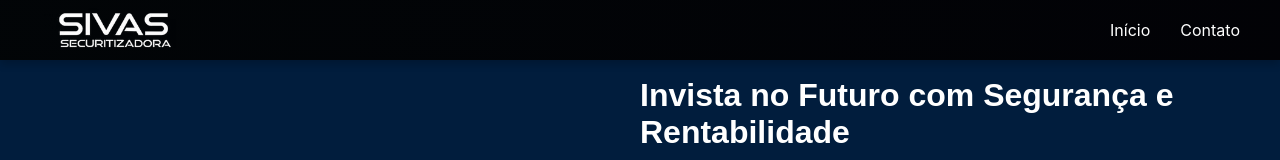
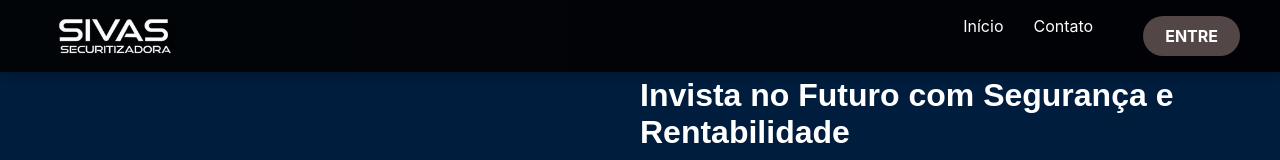
Before and after one commit to OzymandiasKok/SivasFront, a React (Create React App) app: page / in a window 1280 px wide. Shown: the top 160 px of the page. Built offline with nearby package versions, Linux system fonts and the light colour scheme.

Commit message:
adcionado botão

```diff
--- a/src/components/Header.css
+++ b/src/components/Header.css
@@ -121,6 +121,12 @@
   .nav-menu a:hover {
     background-color: #00b4ff;
   }
+
+  /* Ajuste no botão de login em telas pequenas */
+  .login-button {
+    margin-left: 10px;  /* Ajusta o espaço do botão para a esquerda */
+    margin-right: 0;  /* Remover o margin-right se necessário */
+  }
 }
 
 /* Media Query para telas muito pequenas (celulares) */
@@ -133,4 +139,46 @@
   .menu-toggle i {
     font-size: 30px; /* Aumenta o ícone em telas pequenas */
   }
+
+  /* Ajuste no botão de login em telas muito pequenas */
+  .login-button {
+    margin-left: 0;  /* Reduz a margem da esquerda */
+    padding: 8px 15px;  /* Ajusta o padding do botão */
+    font-size: 14px;  /* Ajusta o tamanho da fonte */
+  }
 }
+
+/* Botão de Login */
+.login-button {
+  background-color: #534646;  /* Cor de fundo clara */
+  color: #663333;  /* Cor do texto */
+  text-decoration: none;  /* Remover underline */
+  padding: 8px 20px;  /* Padding confortável */
+  font-size: 16px;  /* Tamanho da fonte */
+  font-weight: bold;  /* Texto em negrito */
+  border-radius: 30px;  /* Bordas arredondadas */
+  cursor: pointer;  /* Indica que o item é clicável */
+  transition: background-color 0.3s ease, transform 0.3s ease, color 0.3s ease;  /* Transições suaves */
+  text-transform: uppercase;  /* Deixar o texto em maiúsculas */
+  display: inline-block;  /* Garantir que o link se comporte como botão */
+}
+
+.login-button:hover {
+  background-color: #ffffff;  /* Mudar a cor do fundo ao passar o mouse */
+  transform: scale(1.05);  /* Aumentar levemente o tamanho do botão */
+  color: #130e0e;  /* Garantir que a cor do texto permaneça branca */
+}
+
+.login-button:focus {
+  outline: none;  /* Remover o contorno de foco */
+}
+
+/* Garantir que o link de login tenha o espaçamento correto entre os outros links */
+.nav-menu .login-button {
+  margin-left: 20px;  /* Distância entre o botão de login e os outros links */
+  border: 2px solid transparent;  /* Garantir que não haja borda quando não estiver em foco */
+}
+
+.nav-menu .login-button:hover {
+  background-color: #ffffff;  /* Alterar para um tom mais escuro ao passar o mouse */
+}
--- a/src/components/Header.jsx
+++ b/src/components/Header.jsx
@@ -23,6 +23,7 @@ const Header = () => {
             <ul>
               <li><a href="/">Início</a></li>
               <li><a href="#contactus">Contato</a></li>
+              <li><a href="#login" className="login-button">Entre</a></li> {/* Botão de Login */}
             </ul>
           </nav>
         </div>
```
